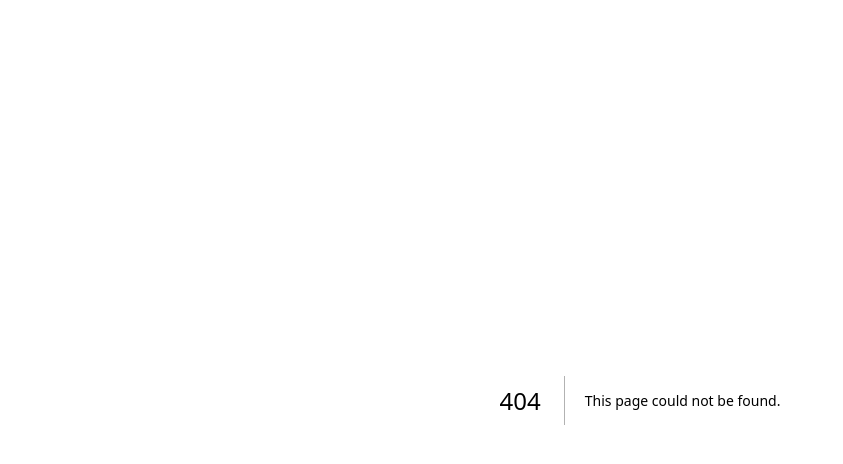
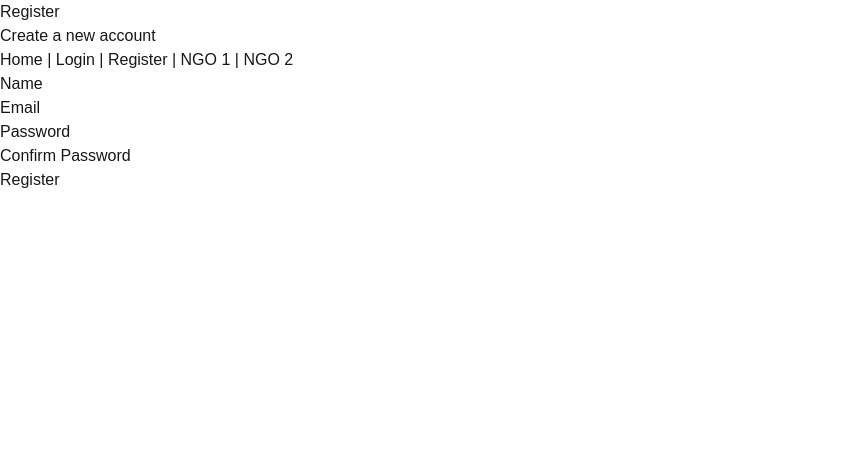
Before and after one commit to Rezwoan/CrisisConnect-Frontend, a Next.js app: page /register in a window 1280 px wide. Before the commit this address had no page. Shown: the top 464 px of the page, without its empty margins (0-843 px from the left). Built offline with nearby package versions, Linux system fonts and the light colour scheme.

Commit message:
lab task 1

```diff
--- a/app/layout.tsx
+++ b/app/layout.tsx
@@ -13,8 +13,8 @@ const geistMono = Geist_Mono({
 });
 
 export const metadata: Metadata = {
-  title: "Create Next App",
-  description: "Generated by create next app",
+  title: "ATP Task 1",
+  description: "NextJS Task 1",
 };
 
 export default function RootLayout({ children }: LayoutProps<"/">) {
--- /dev/null
+++ b/app/login/page.tsx
@@ -0,0 +1,72 @@
+"use client";
+
+import { useState } from "react";
+import { z } from "zod";
+import Header from "@/components/Header";
+import Navigation from "@/components/Navigation";
+
+const loginSchema = z.object({
+  email: z.string().email("Invalid email address"),
+  password: z.string().min(8, "Password must be at least 8 characters"),
+});
+
+export default function LoginPage() {
+  const [email, setEmail] = useState("");
+  const [password, setPassword] = useState("");
+  const [errors, setErrors] = useState<Record<string, string>>({});
+  const [success, setSuccess] = useState(false);
+
+  const handleSubmit = (e: React.FormEvent) => {
+    e.preventDefault();
+
+    const result = loginSchema.safeParse({ email, password });
+
+    if (!result.success) {
+      const fieldErrors: Record<string, string> = {};
+      for (const issue of result.error.issues) {
+        fieldErrors[issue.path[0] as string] = issue.message;
+      }
+      setErrors(fieldErrors);
+      setSuccess(false);
+      return;
+    }
+
+    setErrors({});
+    setSuccess(true);
+  };
+
+  return (
+    <>
+      <Header title="Login" subtitle="Login to your account" />
+      <Navigation />
+
+      <form onSubmit={handleSubmit}>
+        <div>
+          <label htmlFor="email">Email</label>
+          <input
+            type="text"
+            id="email"
+            value={email}
+            onChange={(e) => setEmail(e.target.value)}
+          />
+          {errors.email && <p>{errors.email}</p>}
+        </div>
+
+        <div>
+          <label htmlFor="password">Password</label>
+          <input
+            type="password"
+            id="password"
+            value={password}
+            onChange={(e) => setPassword(e.target.value)}
+          />
+          {errors.password && <p>{errors.password}</p>}
+        </div>
+
+        <button type="submit">Login</button>
+      </form>
+
+      {success && <p>Login successful!</p>}
+    </>
+  );
+}
--- /dev/null
+++ b/app/ngo/[id]/page.tsx
@@ -0,0 +1,44 @@
+import Header from "@/components/Header";
+import Navigation from "@/components/Navigation";
+
+const ngos = [
+  {
+    id: "1",
+    orgName: "CrisisConnect Relief Foundation",
+    regNumber: "NGO-2024-001",
+    city: "Dhaka",
+    phone: "+8801700000001",
+  },
+  {
+    id: "2",
+    orgName: "Hope Aid Bangladesh",
+    regNumber: "NGO-2024-002",
+    city: "Chattogram",
+    phone: "+8801700000002",
+  },
+];
+
+export default async function NgoDetails({
+  params,
+}: PageProps<"/ngo/[id]">) {
+  const { id } = await params;
+  const ngo = ngos.find((n) => n.id === id);
+
+  return (
+    <>
+      <Header title="NGO" subtitle={`Details for NGO ${id}`} />
+      <Navigation />
+
+      {ngo ? (
+        <>
+          <p>Organization Name: {ngo.orgName}</p>
+          <p>Registration Number: {ngo.regNumber}</p>
+          <p>City: {ngo.city}</p>
+          <p>Phone: {ngo.phone}</p>
+        </>
+      ) : (
+        <p>NGO not found.</p>
+      )}
+    </>
+  );
+}
--- a/app/page.tsx
+++ b/app/page.tsx
@@ -1,69 +1,12 @@
-import Image from "next/image";
+import Header from "@/components/Header";
+import Navigation from "@/components/Navigation";
 
 export default function Home() {
   return (
-    <div className="flex flex-col flex-1 items-center justify-center bg-zinc-50 font-sans dark:bg-black">
-      <main className="flex flex-1 w-full max-w-3xl flex-col items-center justify-between py-32 px-16 bg-white dark:bg-black sm:items-start">
-        <Image
-          className="dark:invert h-5 w-[100px]"
-          src="/next.svg"
-          alt="Next.js logo"
-          width={100}
-          height={20}
-          priority
-        />
-        <div className="flex flex-col items-center gap-6 text-center sm:items-start sm:text-left">
-          <h1 className="max-w-xs text-3xl font-semibold leading-10 tracking-tight text-black dark:text-zinc-50">
-            To get started, edit the{" "}
-            <code className="rounded bg-black/[.06] px-1.5 py-0.5 font-mono text-[0.9em] dark:bg-white/[.08]">
-              page.tsx
-            </code>{" "}
-            file.
-          </h1>
-          <p className="max-w-md text-lg leading-8 text-zinc-600 dark:text-zinc-400">
-            Looking for a starting point or more instructions? Head over to{" "}
-            <a
-              href="https://vercel.com/templates?framework=next.js&utm_source=create-next-app&utm_medium=appdir-template-tw&utm_campaign=create-next-app"
-              className="font-medium text-zinc-950 dark:text-zinc-50"
-            >
-              Templates
-            </a>{" "}
-            or the{" "}
-            <a
-              href="https://nextjs.org/learn?utm_source=create-next-app&utm_medium=appdir-template-tw&utm_campaign=create-next-app"
-              className="font-medium text-zinc-950 dark:text-zinc-50"
-            >
-              Learning
-            </a>{" "}
-            center.
-          </p>
-        </div>
-        <div className="flex flex-col gap-4 text-base font-medium sm:flex-row">
-          <a
-            className="flex h-12 w-full items-center justify-center gap-2 rounded-full bg-foreground px-5 text-background transition-colors hover:bg-[#383838] dark:hover:bg-[#ccc] md:w-[158px]"
-            href="https://vercel.com/new?utm_source=create-next-app&utm_medium=appdir-template-tw&utm_campaign=create-next-app"
-            target="_blank"
-            rel="noopener noreferrer"
-          >
-            <Image
-              className="dark:invert h-[14px] w-4"
-              src="/vercel.svg"
-              alt="Vercel logomark"
-              width={16}
-              height={14}
-            />
-            Deploy Now
-          </a>
-          <a
-            className="flex h-12 w-full items-center justify-center rounded-full border border-solid border-black/[.08] px-5 transition-colors hover:border-transparent hover:bg-black/[.04] dark:border-white/[.145] dark:hover:bg-[#1a1a1a] md:w-[158px]"
-            href="https://nextjs.org/docs?utm_source=create-next-app&utm_medium=appdir-template-tw&utm_campaign=create-next-app"
-            target="_blank"
-            rel="noopener noreferrer"
-          >
-            Documentation
-          </a>
-        </div>
-      </main>
-    </div>
+    <>
+      <Header title="Home" subtitle="Welcome to our home page!" />
+      <Navigation />
+      <p>This is the landing page of the application.</p>
+    </>
   );
 }
--- /dev/null
+++ b/app/register/page.tsx
@@ -0,0 +1,108 @@
+"use client";
+
+import { useState } from "react";
+import { z } from "zod";
+import Header from "@/components/Header";
+import Navigation from "@/components/Navigation";
+
+const registerSchema = z
+  .object({
+    name: z.string().min(1, "Name is required"),
+    email: z.string().email("Invalid email address"),
+    password: z.string().min(8, "Password must be at least 8 characters"),
+    confirmPassword: z.string().min(1, "Please confirm your password"),
+  })
+  .refine((data) => data.password === data.confirmPassword, {
+    message: "Passwords do not match",
+    path: ["confirmPassword"],
+  });
+
+export default function RegisterPage() {
+  const [name, setName] = useState("");
+  const [email, setEmail] = useState("");
+  const [password, setPassword] = useState("");
+  const [confirmPassword, setConfirmPassword] = useState("");
+  const [errors, setErrors] = useState<Record<string, string>>({});
+  const [success, setSuccess] = useState(false);
+
+  const handleSubmit = (e: React.FormEvent) => {
+    e.preventDefault();
+
+    const result = registerSchema.safeParse({
+      name,
+      email,
+      password,
+      confirmPassword,
+    });
+
+    if (!result.success) {
+      const fieldErrors: Record<string, string> = {};
+      for (const issue of result.error.issues) {
+        fieldErrors[issue.path[0] as string] = issue.message;
+      }
+      setErrors(fieldErrors);
+      setSuccess(false);
+      return;
+    }
+
+    setErrors({});
+    setSuccess(true);
+  };
+
+  return (
+    <>
+      <Header title="Register" subtitle="Create a new account" />
+      <Navigation />
+
+      <form onSubmit={handleSubmit}>
+        <div>
+          <label htmlFor="name">Name</label>
+          <input
+            type="text"
+            id="name"
+            value={name}
+            onChange={(e) => setName(e.target.value)}
+          />
+          {errors.name && <p>{errors.name}</p>}
+        </div>
+
+        <div>
+          <label htmlFor="email">Email</label>
+          <input
+            type="text"
+            id="email"
+            value={email}
+            onChange={(e) => setEmail(e.target.value)}
+          />
+          {errors.email && <p>{errors.email}</p>}
+        </div>
+
+        <div>
+          <label htmlFor="password">Password</label>
+          <input
+            type="password"
+            id="password"
+            value={password}
+            onChange={(e) => setPassword(e.target.value)}
+          />
+          {errors.password && <p>{errors.password}</p>}
+        </div>
+
+        <div>
+          <label htmlFor="confirmPassword">Confirm Password</label>
+          <input
+            type="password"
+            id="confirmPassword"
+            value={confirmPassword}
+            onChange={(e) => setConfirmPassword(e.target.value)}
+          />
+          {errors.confirmPassword && <p>{errors.confirmPassword}</p>}
+        </div>
+
+        <button type="submit">Register</button>
+      </form>
+
+      {success && <p>Registration successful!</p>}
+    </>
+  );
+}
--- /dev/null
+++ b/components/Header.tsx
@@ -0,0 +1,13 @@
+type HeaderProps = {
+  title: string;
+  subtitle: string;
+};
+
+export default function Header({ title, subtitle }: HeaderProps) {
+  return (
+    <header>
+      <h1>{title}</h1>
+      <p>{subtitle}</p>
+    </header>
+  );
+}
--- /dev/null
+++ b/components/Navigation.tsx
@@ -0,0 +1,17 @@
+import Link from "next/link";
+
+export default function Navigation() {
+  return (
+    <nav>
+      <Link href="/">Home</Link>
+      {" | "}
+      <Link href="/login">Login</Link>
+      {" | "}
+      <Link href="/register">Register</Link>
+      {" | "}
+      <Link href="/ngo/1">NGO 1</Link>
+      {" | "}
+      <Link href="/ngo/2">NGO 2</Link>
+    </nav>
+  );
+}
--- a/package.json
+++ b/package.json
@@ -11,7 +11,8 @@
   "dependencies": {
     "next": "16.3.2",
     "react": "19.2.8",
-    "react-dom": "19.2.8"
+    "react-dom": "19.2.8",
+    "zod": "^4.4.3"
   },
   "devDependencies": {
     "@tailwindcss/postcss": "^4",
```
Also changed, not shown: 1 other file (tests, documents, lock files or other folders).
